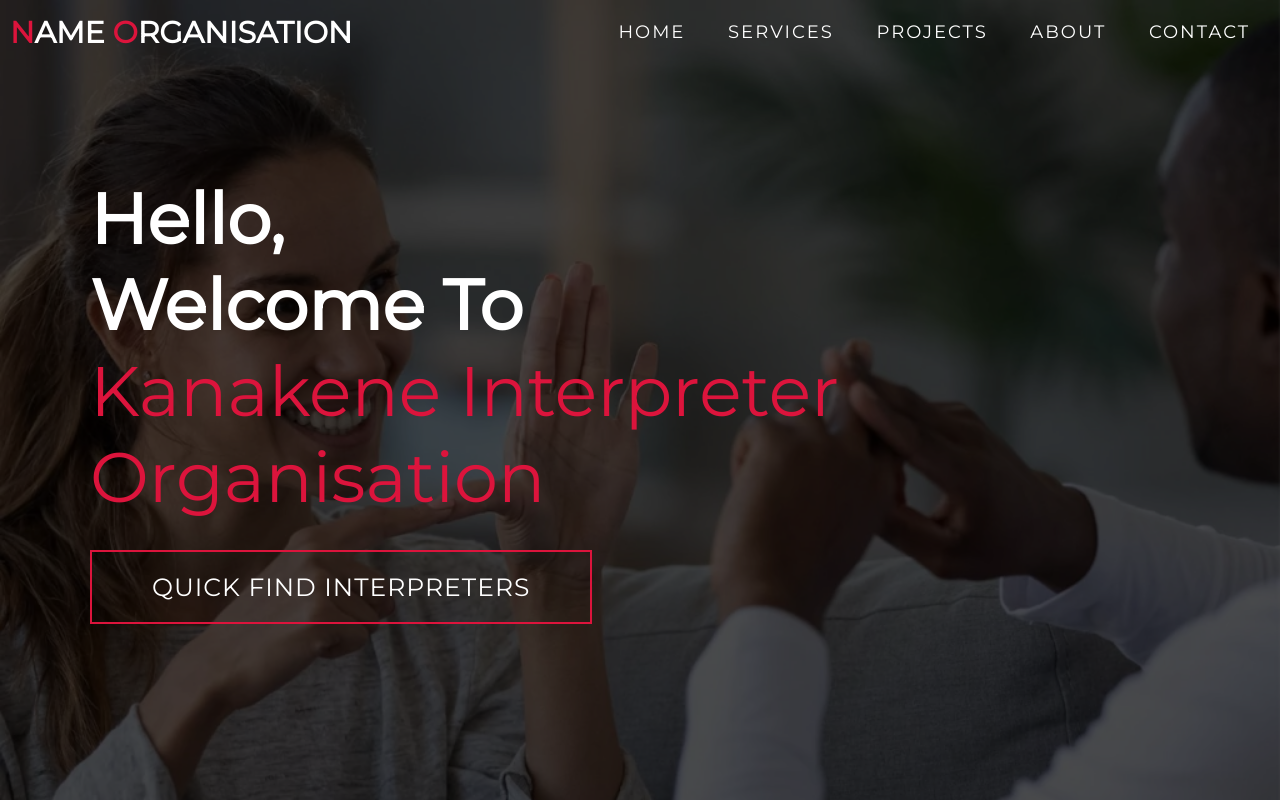
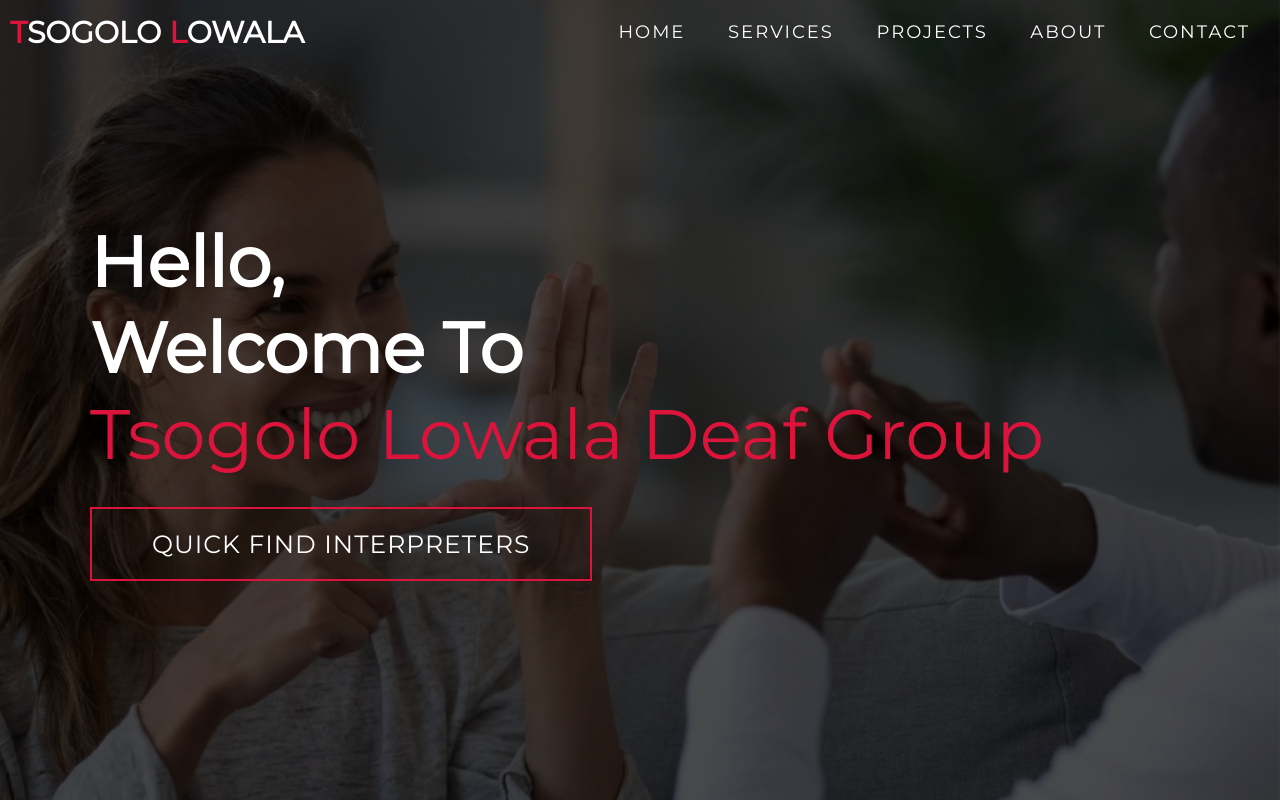
Before and after one commit to Theoprograms/tsogola.github.io, a plain HTML site: page index.html in a window 1280 px wide. Shown: the top 802 px of the page. Drawn offline with Linux system fonts and the light colour scheme.

Commit message:
Your commit message

```diff
--- a/index.html
+++ b/index.html
@@ -5,7 +5,7 @@
   <meta charset="UTF-8">
   <meta name="viewport" content="width=device-width, initial-scale=1.0">
   <link rel="stylesheet" href="style.css">
-  <title>My Website</title>
+  <title>Tsogolo Lowala</title>
 </head>
 
 <body>
@@ -15,7 +15,7 @@
       <div class="nav-bar">
         <div class="brand">
           <a href="#hero">
-            <h1><span>N</span>ame <span>O</span>rganisation</h1>
+            <h1><span>T</span>sogolo <span>L</span>owala</h1>
           </a>
         </div>
         <div class="nav-list">
@@ -42,7 +42,7 @@
       <div>
         <h1>Hello, <span></span></h1>
         <h1>Welcome To <span></span></h1>
-        <h1>Kanakene Interpreter Organisation <span></span></h1>
+        <h1>Tsogolo Lowala Deaf Group <span></span></h1>
         <a href="#projects" type="button" class="cta">Quick Find Interpreters </a>
       </div>
     </div>
```
